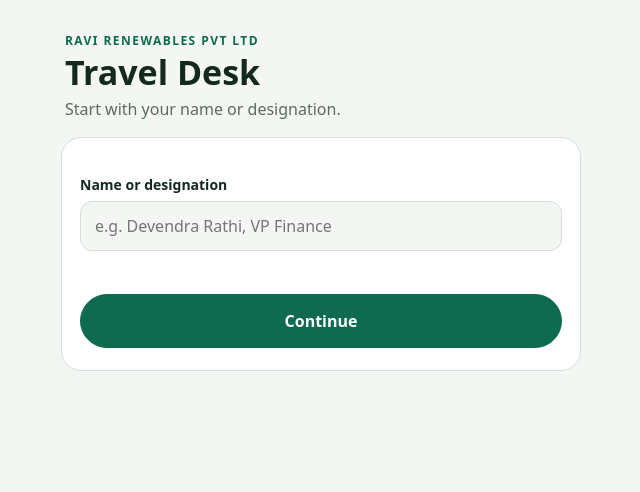
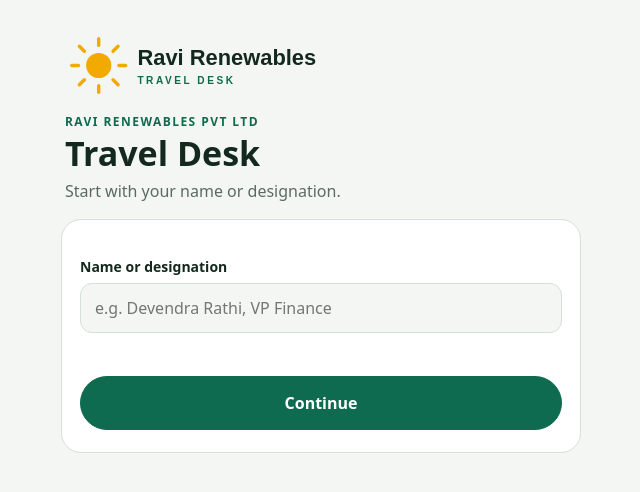
Before and after one commit to ithelpdesk-commits/slps-digital-library, a plain HTML site: page index.html in a window 1280 px wide. Shown: the whole page, without its empty margins (319-959 px from the left). Drawn offline with Linux system fonts and the light colour scheme.

Commit message:
Travel desk: add Ravi Renewables sun logo to header
Co-Authored-By: Claude Haiku 5.5 <noreply@anthropic.com>
Claude-Session: https://claude.ai/code/session_0171287jMrPaYQwmWz8p29ns

```diff
--- a/index.html
+++ b/index.html
@@ -47,6 +47,7 @@ main { max-width: 520px; margin: 0 auto; display: grid; gap: 16px; }
 [hidden] { display: none !important; }
 
 .brand { padding: 8px 4px 0; }
+.logo { display: block; width: min(100%, 320px); height: auto; margin: 0 0 14px; }
 .kicker { margin: 0; font-size: 12px; font-weight: 700; letter-spacing: .12em; text-transform: uppercase; color: var(--accent); }
 h1 { margin: 4px 0 6px; font-size: clamp(28px, 8vw, 34px); line-height: 1.1; text-wrap: balance; }
 h2 { margin: 0 0 12px; font-size: 22px; line-height: 1.2; text-wrap: balance; }
@@ -162,6 +163,7 @@ input:focus-visible, select:focus-visible, textarea:focus-visible, button:focus-
 <body>
 <main>
   <header class="brand">
+    <img class="logo" src="img/logo.svg" alt="Ravi Renewables Travel Desk" width="380" height="80">
     <p class="kicker">Ravi Renewables Pvt Ltd</p>
     <h1>Travel Desk</h1>
     <p class="lede" id="lede">Start with your name or designation.</p>
```
Also changed, not shown: img/logo.svg (added).
